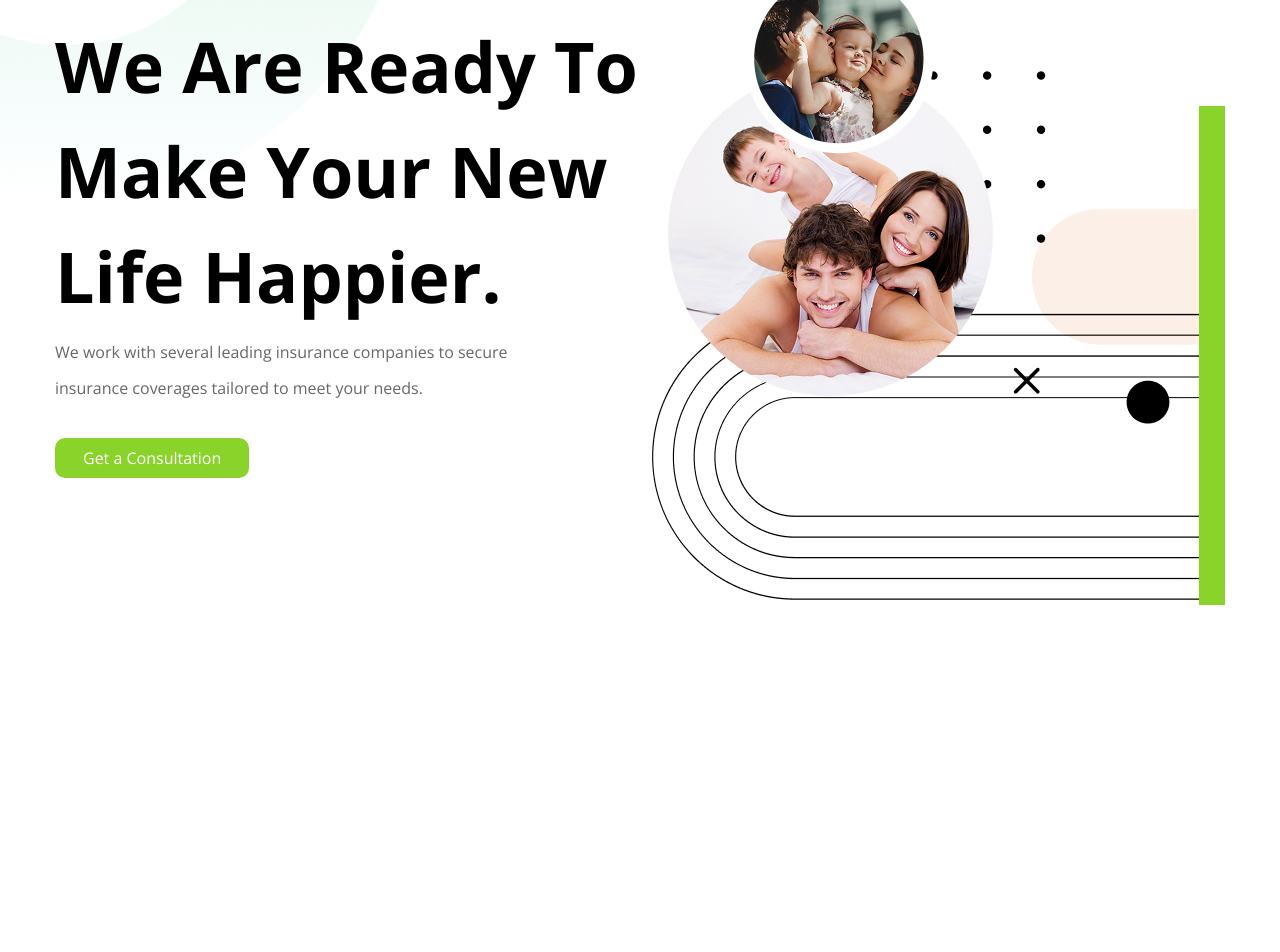
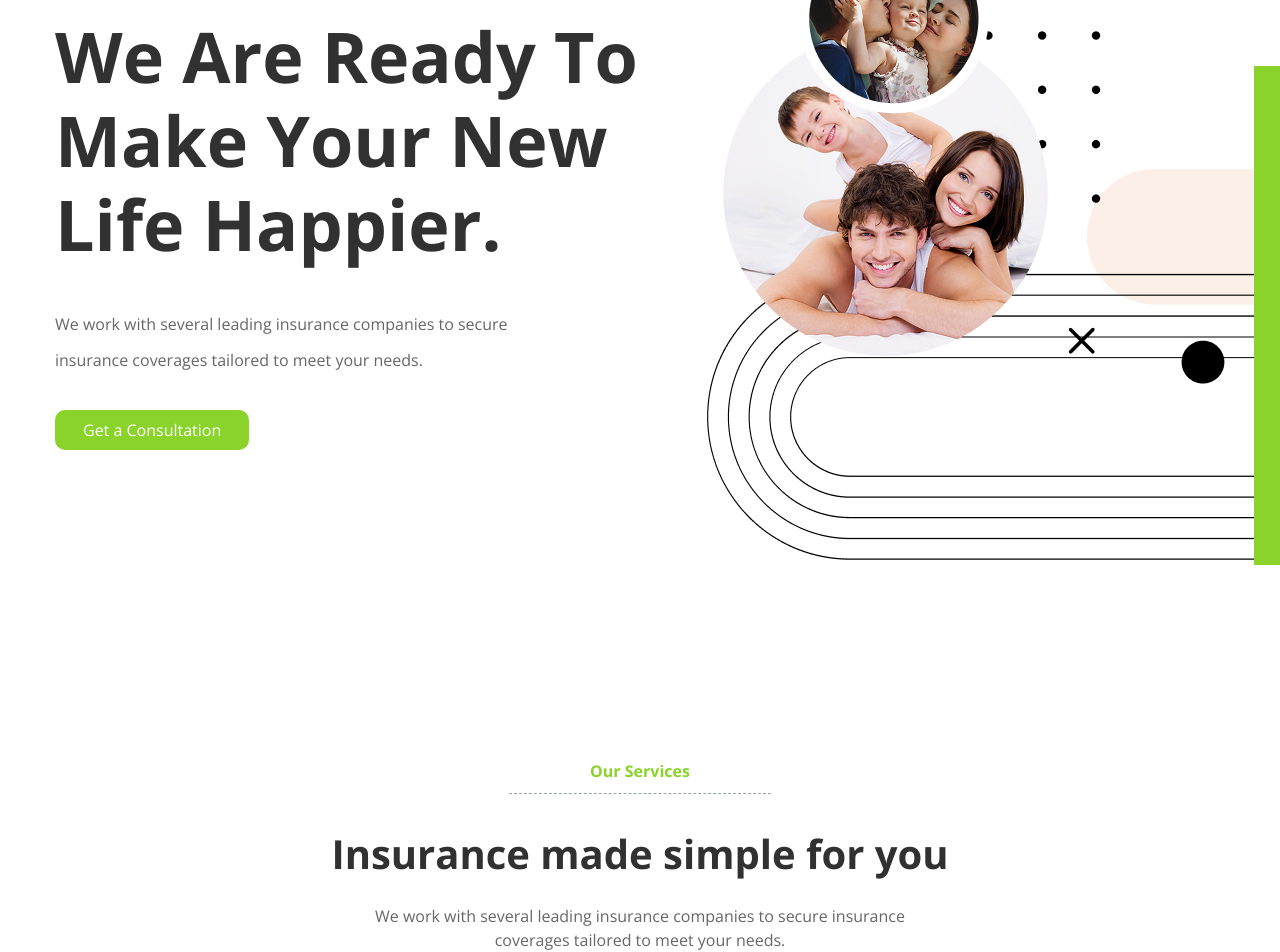
Before and after one commit to EmperorAlii/Pacific-corp-landing-page-with-react, a React (Vite) app in the folder p-corp-landing/: page / in a window 1280 px wide. Shown: the part 186-1138 px from the top of the page. Before the commit the page ends 800 px from the top, so only its background shows below. Built offline with nearby package versions, Linux system fonts and the light colour scheme.

Commit message:
Upto OurServices Section Done

```diff
--- a/p-corp-landing/src/App.jsx
+++ b/p-corp-landing/src/App.jsx
@@ -1,12 +1,14 @@
 import "./App.css";
 import NavBar from "./components/NavBar";
 import Banner from "./components/Banner";
+import OurServices from "./Sections/OurServices";
 
 function App() {
   return (
     <>
       <NavBar />
       <Banner />
+      <OurServices />
     </>
   );
 }
--- /dev/null
+++ b/p-corp-landing/src/Sections/OurServices.jsx
@@ -0,0 +1,16 @@
+import React from "react";
+import SectionHeader from "../components/SectionHeader";
+
+const OurServices = () => {
+  return (
+    <>
+      <SectionHeader
+        label="Our Services"
+        title="Insurance made simple for you"
+        description="We work with several leading insurance companies to secure insurance coverages tailored to meet your needs."
+      />
+    </>
+  );
+};
+
+export default OurServices;
--- a/p-corp-landing/src/components/Banner.jsx
+++ b/p-corp-landing/src/components/Banner.jsx
@@ -7,24 +7,27 @@ import bannerImage from "../assets/bannerImage.png";
 const Banner = () => {
   return (
     <>
-      <Container className="relative">
-        <Flex className="pt-[200px]">
+      <div className="relative w-full">
+        <img
+          src={bannerImage}
+          alt="Banner"
+          className="absolute top-10 right-0 z-10"
+        />
+        <Container className="pt-[130px]">
+          <Flex>
             <div>
-            <h1 className="font-bold text-[70px] w-[680px] h-[270px]">
+              <h1 className="font-bold text-[70px] w-[680px] leading-[1.2] text-[#313131]">
                 We Are Ready To Make Your New Life Happier.
               </h1>
-            <p className="pt-12.5 pb-8 leading-9 w-[500px]">
+              <p className="pt-10 pb-8 leading-9 w-[500px]">
                 We work with several leading insurance companies to secure
                 insurance coverages tailored to meet your needs.
               </p>
               <Button className="py-2 px-7">Get a Consultation</Button>
             </div>
-
-          <div className="absolute top-37.5 right-0 ">
-            <img src={bannerImage} alt="Banner Image" />
-          </div>
           </Flex>
         </Container>
+      </div>
     </>
   );
 };
--- a/p-corp-landing/src/components/Button.jsx
+++ b/p-corp-landing/src/components/Button.jsx
@@ -3,7 +3,9 @@ import React from "react";
 const Button = ({ children, className }) => {
   return (
     <>
-      <button className={`${className} bg-[#89D32A] text-white rounded-[10px]`}>
+      <button
+        className={`${className} bg-[#89D32A] text-white rounded-[10px] hover:scale-110  duration-500`}
+      >
         {children}
       </button>
     </>
--- a/p-corp-landing/src/components/NavBar.jsx
+++ b/p-corp-landing/src/components/NavBar.jsx
@@ -8,9 +8,7 @@ import Container from "./Container";
 const NavBar = () => {
   return (
     <>
-      <div className="relative">
-        <img src={navVector} alt="navVector" className="absolute -z-10" />
-        <Container className="mt-4 absolute left-1/2 transform -translate-x-1/2">
+      <Container className="mt-4">
         <Flex>
           <div>
             <img src={navLogo} alt="navLogo" />
@@ -26,13 +24,12 @@ const NavBar = () => {
             </Flex>
           </ul>
           <div>
-              <Button className="px-[25px] py-[10px] font-bold text-lg hover:scale-110  duration-500">
+            <Button className="px-[25px] py-[10px] font-bold text-lg">
               Call Now
             </Button>
           </div>
         </Flex>
       </Container>
-      </div>
     </>
   );
 };
--- /dev/null
+++ b/p-corp-landing/src/components/SectionHeader.jsx
@@ -0,0 +1,22 @@
+import React from "react";
+import Flex from "./Flex";
+
+const SectionHeader = ({ label, title, description }) => {
+  return (
+    <>
+      <Flex className="flex-col mt-[309px]">
+        <h4 className="font-bold text-[16px] w-[262px] text-[#89D32A] border-b border-dashed border-gray-400 pb-2.5 text-center">
+          {label}
+        </h4>
+        <h2 className="font-bold text-[40px] pt-7.5 pb-5 text-[#313131]">
+          {title}
+        </h2>
+        <p className="text-[16px] text-[#313131] w-[602px] text-center">
+          {description}
+        </p>
+      </Flex>
+    </>
+  );
+};
+
+export default SectionHeader;
--- a/p-corp-landing/src/index.css
+++ b/p-corp-landing/src/index.css
@@ -9,3 +9,8 @@ li,
 p {
   color: #676767;
 }
+
+li:hover {
+  scale: 120%;
+  transition-duration: 4000ms;
+}
```
Also changed, not shown: 1 other file (tests, documents, lock files or other folders). Lines whose indentation alone changed are shown as unchanged.
